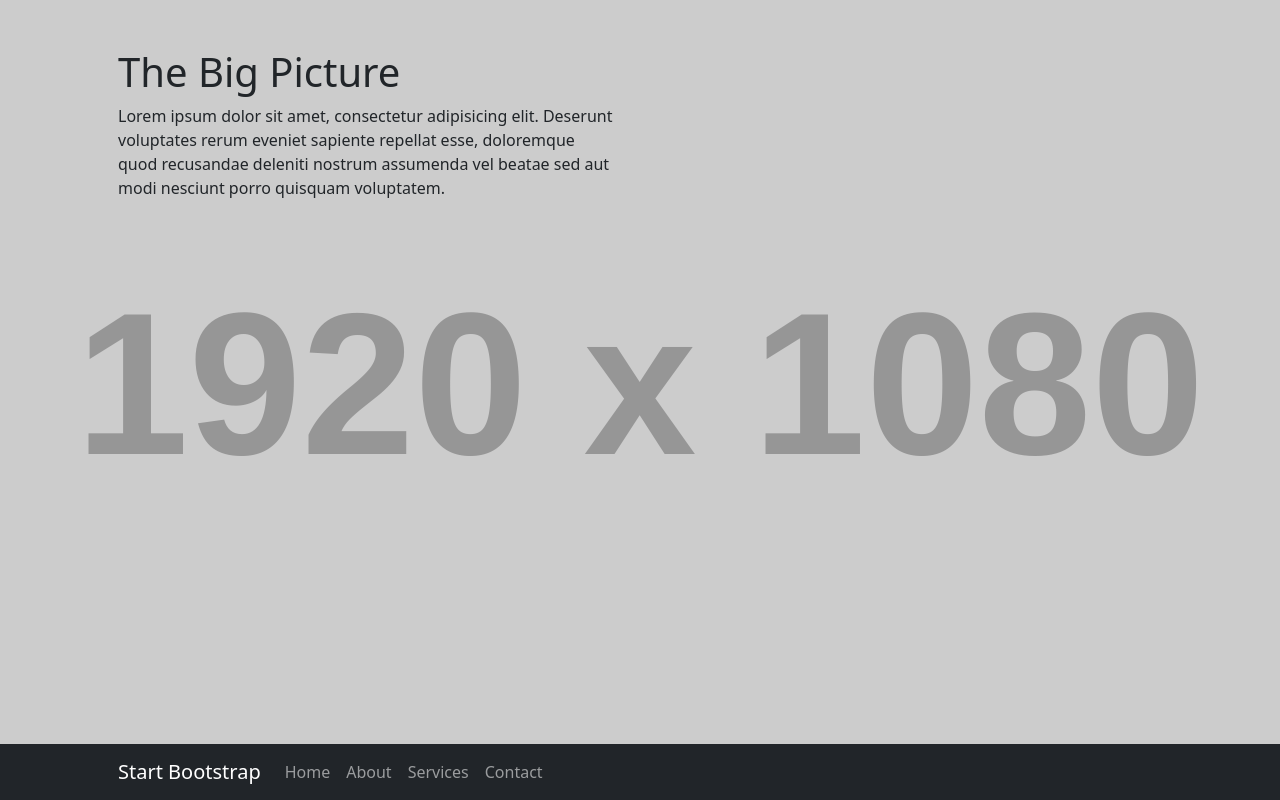
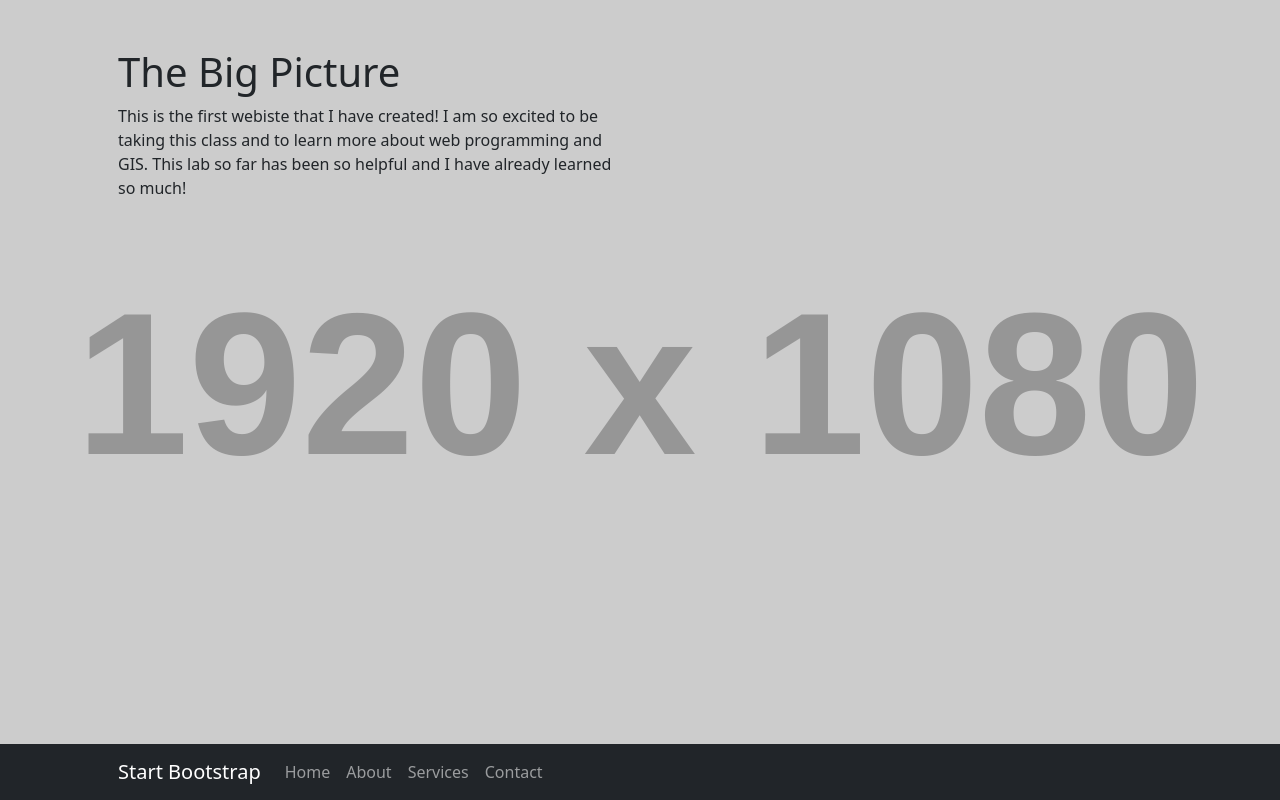
Before and after one commit to kya-rice/kya-rice.github.io, a plain HTML site: page index.html in a window 1280 px wide. Drawn offline with nearby package versions, Linux system fonts and the light colour scheme; placeholder pictures from the web are drawn by us.

Commit message:
Boostrap Change

```diff
--- a/index.html
+++ b/index.html
@@ -5,7 +5,7 @@
         <meta name="viewport" content="width=device-width, initial-scale=1, shrink-to-fit=no" />
         <meta name="description" content="" />
         <meta name="author" content="" />
-        <title>The Big Picture - Start Bootstrap Template</title>
+        <title>My First Website! - Kya Rice GEOG 458 </title>
         <!-- Favicon-->
         <link rel="icon" type="image/x-icon" href="assets/favicon.ico" />
         <!-- Core theme CSS (includes Bootstrap)-->
@@ -33,7 +33,7 @@
                 <div class="row gx-4 gx-lg-5">
                     <div class="col-lg-6">
                         <h1 class="mt-5">The Big Picture</h1>
-                        <p>Lorem ipsum dolor sit amet, consectetur adipisicing elit. Deserunt voluptates rerum eveniet sapiente repellat esse, doloremque quod recusandae deleniti nostrum assumenda vel beatae sed aut modi nesciunt porro quisquam voluptatem.</p>
+                        <p> This is the first webiste that I have created! I am so excited to be taking this class and to learn more about web programming and GIS. This lab so far has been so helpful and I have already learned so much! </p>
                     </div>
                 </div>
             </div>
```
